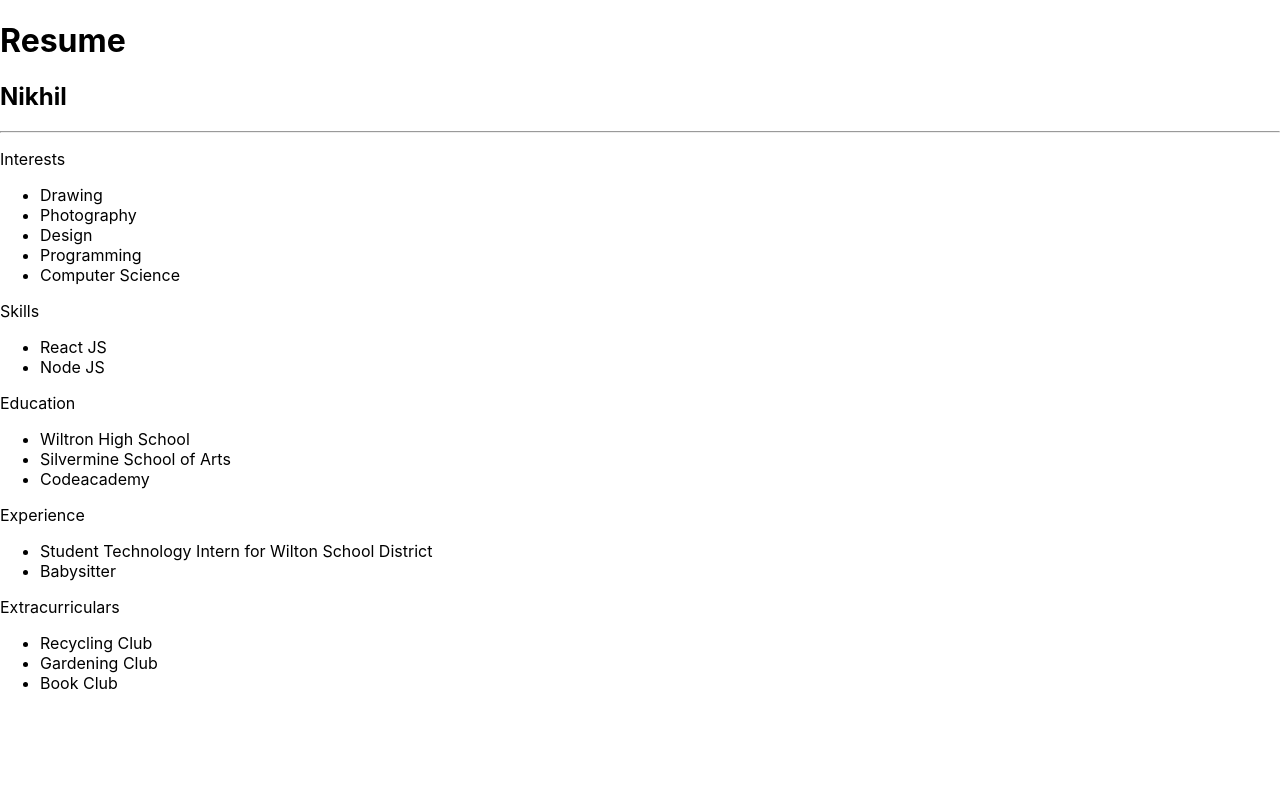
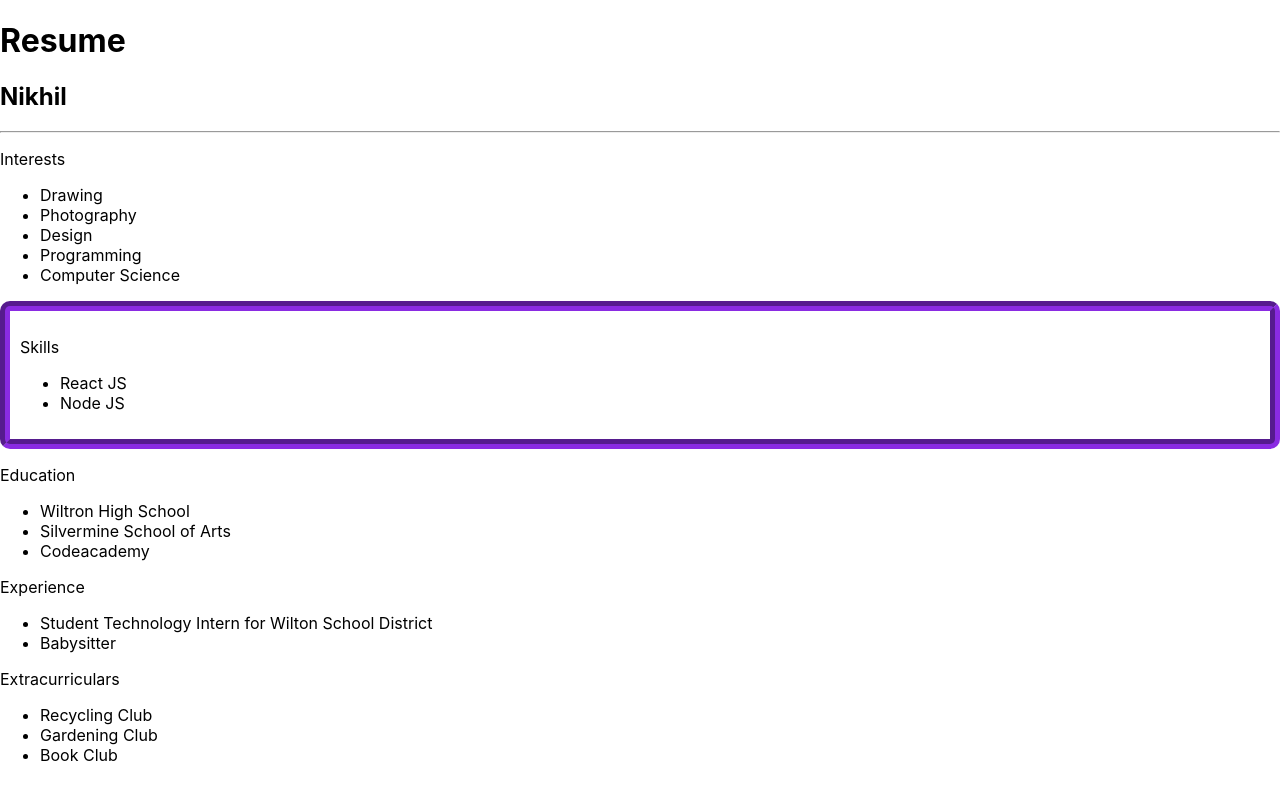
Before and after one commit to nikhil-tiwary61/resume-builder, a React (Create React App) app: page / in a window 1280 px wide. Built offline with nearby package versions, Linux system fonts and the light colour scheme.

Commit message:
Add Border component
Add border style

```diff
--- a/src/App.css
+++ b/src/App.css
@@ -2,37 +2,9 @@
   text-align: center;
 }
 
-.App-logo {
-  height: 40vmin;
-  pointer-events: none;
+.border {
+  border: 10px solid blueviolet;
+  border-radius: 10px;
+  border-style: groove;
+  padding: 10px;
 }
-
-@media (prefers-reduced-motion: no-preference) {
-  .App-logo {
-    animation: App-logo-spin infinite 20s linear;
-  }
-}
-
-.App-header {
-  background-color: #282c34;
-  min-height: 100vh;
-  display: flex;
-  flex-direction: column;
-  align-items: center;
-  justify-content: center;
-  font-size: calc(10px + 2vmin);
-  color: white;
-}
-
-.App-link {
-  color: #61dafb;
-}
-
-@keyframes App-logo-spin {
-  from {
-    transform: rotate(0deg);
-  }
-  to {
-    transform: rotate(360deg);
-  }
-}
--- a/src/App.js
+++ b/src/App.js
@@ -1,4 +1,5 @@
 import "./App.css";
+import Border from "./components/Border";
 import Interests from "./components/Interests";
 import Skills from "./components/Skills";
 import Education from "./components/Education";
@@ -33,7 +34,9 @@ function App() {
       <h2>{user.name}</h2>
       <hr />
       <Interests interests={user.interests} />
-      <Skills skills={user.skills} />
+      <Border>
+        <Skills skills={user.skills} />
+      </Border>
       <Education education={user.education} />
       <Experience experience={user.experience} />
       <Extracurriculars extracurriculars={user.extracurriculars} />
--- /dev/null
+++ b/src/components/Border.js
@@ -0,0 +1,3 @@
+export default function Border({ children }) {
+  return <div className="border">{children}</div>;
+}
```
